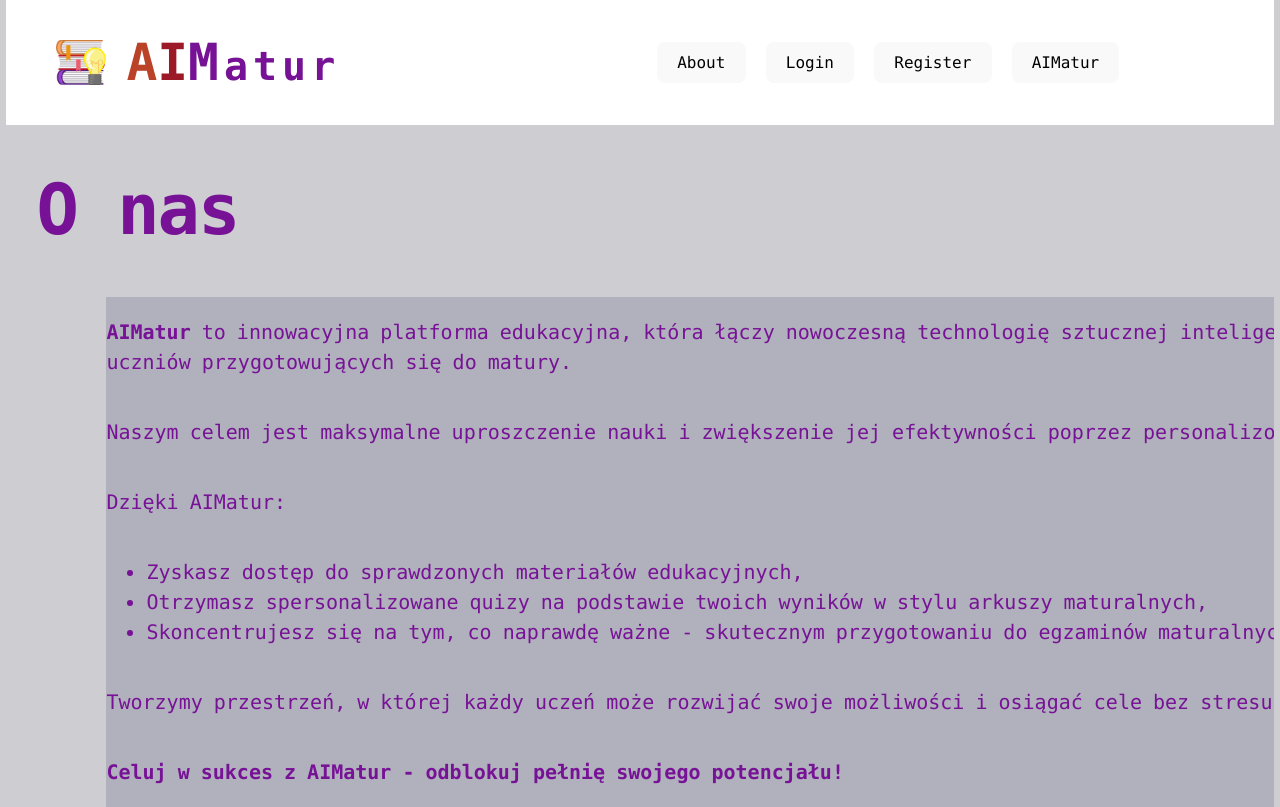
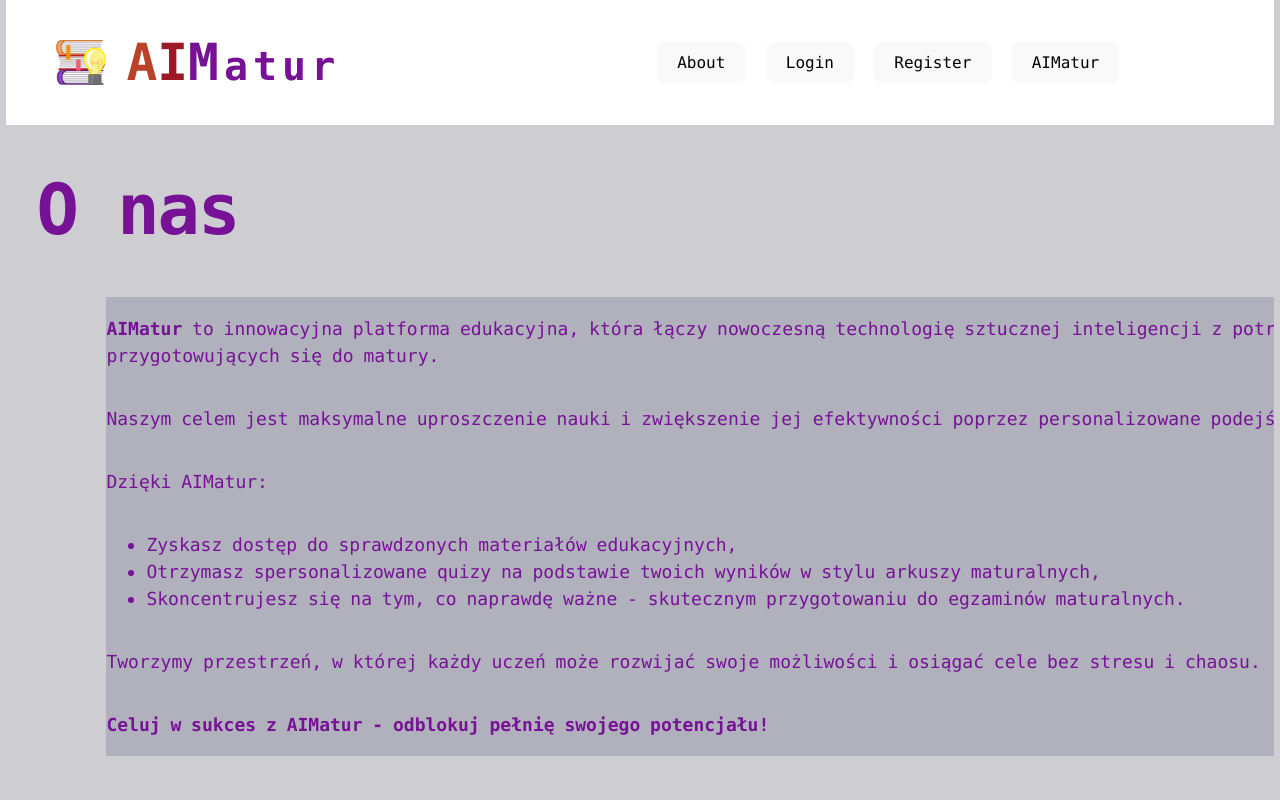
Before and after one commit to TomekGziut/Froncik, a React (Vite) app in the folder frontend/: page /about in a window 1280 px wide. Built offline with nearby package versions, Linux system fonts and the light colour scheme.

Commit message:
about sytle update

```diff
--- a/frontend/src/styles/about.css
+++ b/frontend/src/styles/about.css
@@ -13,9 +13,10 @@ body {
     background-color: #b1b0bd;
     flex-wrap: wrap;
     width: 1450px;
-    font-size: 20px;
+    font-size: 18px;
     word-spacing: -1px;
     color: #771296;
+    margin-right: 20px;
 }
 .nas-head{
     color: #771296;
```
